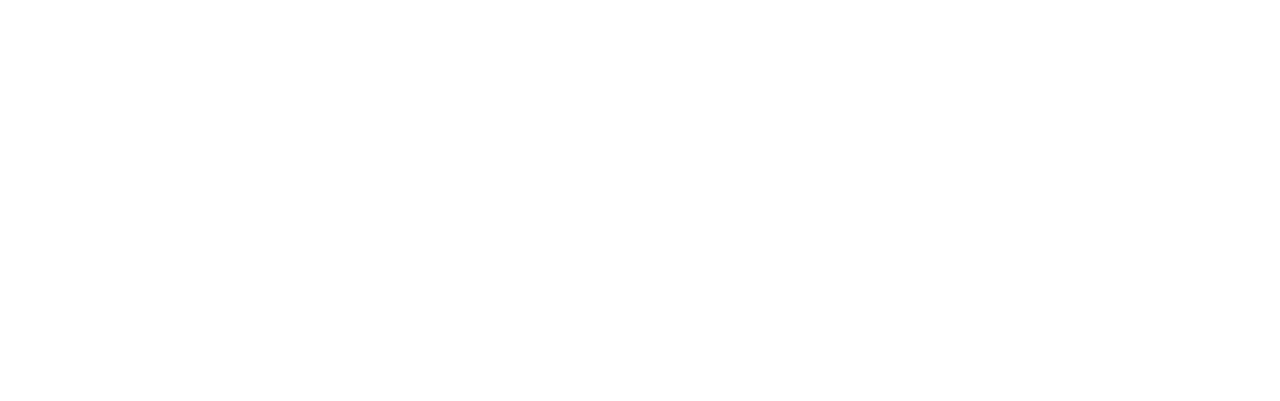
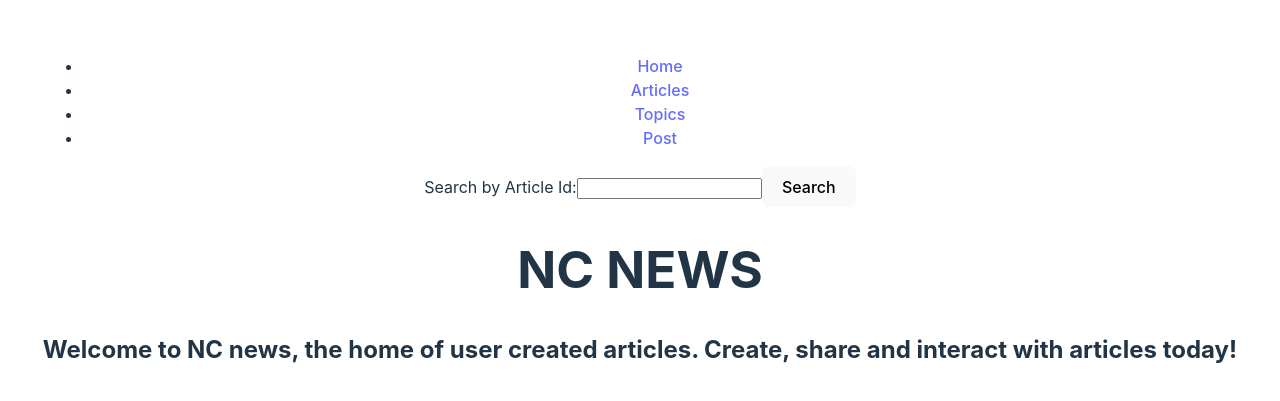
Before and after one commit to 08Reild/nc-news, a React (Vite) app: page / in a window 1280 px wide. Shown: the part 187-588 px from the top of the page. Built offline with nearby package versions, Linux system fonts and the light colour scheme.

Commit message:
basic structure of homepage complete

```diff
--- a/src/App.jsx
+++ b/src/App.jsx
@@ -2,12 +2,20 @@
 import reactLogo from './assets/react.svg'
 import viteLogo from '/vite.svg'
 import './App.css'
+import NavBar from './components/navbar'
+import SearchBar from './components/searchbar'
+import Header from './components/header'
+import About from './components/about'
 
 function App() {
   const [count, setCount] = useState(0)
 
   return (
     <>
+    <NavBar></NavBar>
+    <SearchBar></SearchBar>
+    <Header></Header>
+    <About></About>
     </>
   )
 }
--- /dev/null
+++ b/src/components/about.jsx
@@ -0,0 +1,9 @@
+function About () {
+    return (
+        <>
+        <h2>Welcome to NC news, the home of user created articles. Create, share and interact with articles today!</h2>
+        </>
+    )
+}
+
+export default About
--- /dev/null
+++ b/src/components/header.jsx
@@ -0,0 +1,9 @@
+function Header () {
+    return (
+        <>
+        <h1>NC NEWS</h1>
+        </>
+    )
+}
+
+export default Header
--- /dev/null
+++ b/src/components/navbar.jsx
@@ -0,0 +1,14 @@
+function NavBar () {
+    return (
+        <>
+        <ul id ="NavBar">
+  <li><a href="app.jsx">Home</a></li>
+  <li><a href="Articles">Articles</a></li>
+  <li><a href="Topics">Topics</a></li>
+  <li><a href="Post">Post</a></li>
+</ul>
+        </>
+    )
+}
+
+export default NavBar
--- /dev/null
+++ b/src/components/searchbar.jsx
@@ -0,0 +1,20 @@
+// import { useState } from "react";
+
+function SearchBar () {
+    // const [Id, setId] = useState("0");
+    return (
+        <div>
+          <form>
+            <label htmlFor="articleId">Search by Article Id:</label>
+            <input
+              type="text"
+              id="articleId"
+              name="articleId"
+            />
+            <button type="submit">Search</button>
+          </form>
+        </div>
+      );
+}
+
+export default SearchBar
```
